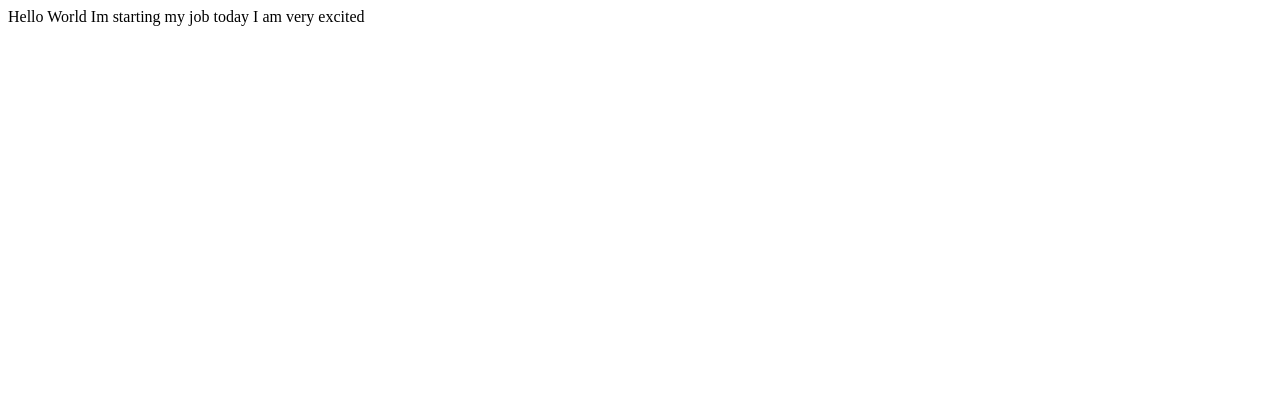
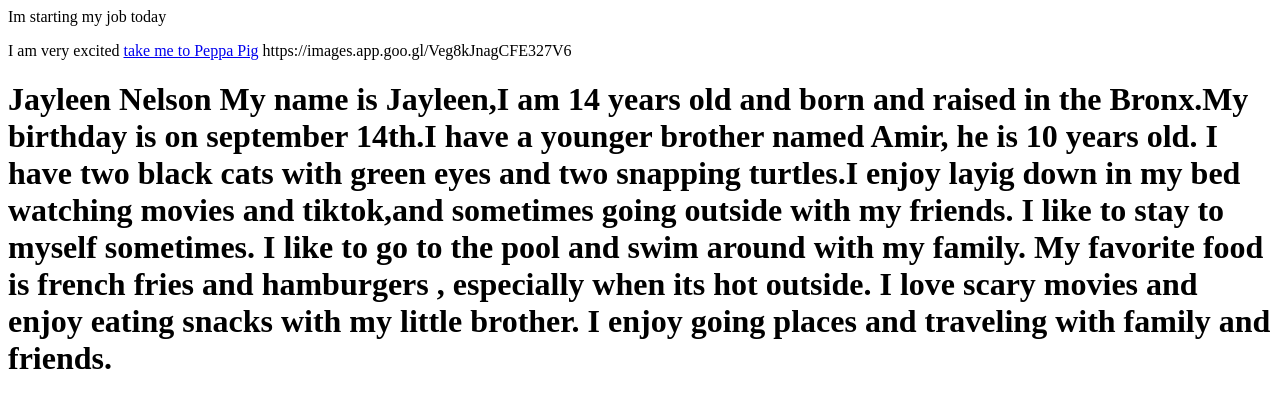
Before and after one commit to Prettyjayleenn/DutifulTestyStartup, a plain HTML site: page index.html in a window 1280 px wide. Drawn offline with Linux system fonts and the light colour scheme.

```diff
--- a/index.html
+++ b/index.html
@@ -9,10 +9,22 @@
 </head>
 
 <body>
-  Hello World
-Im starting my job today
-  I am very excited
+
+</h1> Im starting my job today </h1>
+
+  <!-- Create a paragraph tag. close the paragraph tag on line 16 -->
+  <p>I am very excited
+
+    <!-- hey u didnt close the paragraph tag -->
+
+  <!-- create a link tag -->
+  <a href= "https://www.dndecorlance.com/products/peppa-pig-character-prop-cutout"> take me to Peppa Pig</a>
+
+
+
   <script src="script.js"></script>
 </body>
-
 </html>
+<html>https://images.app.goo.gl/Veg8kJnagCFE327V6</html>
+<h1>Jayleen Nelson
+<html>My name is Jayleen,I am 14 years old and born and raised in the Bronx.My birthday is on september 14th.I have a younger brother named Amir, he is 10 years old. I have two black cats with green eyes and two snapping turtles.I enjoy layig down in my bed watching movies and tiktok,and sometimes going outside with my friends. I like to stay to myself sometimes. I like to go to the pool and swim around with my family. My favorite food is french fries and hamburgers , especially when its hot outside. I love scary movies and enjoy eating snacks with my little brother. I enjoy going places and traveling with family and friends. </html>
```
